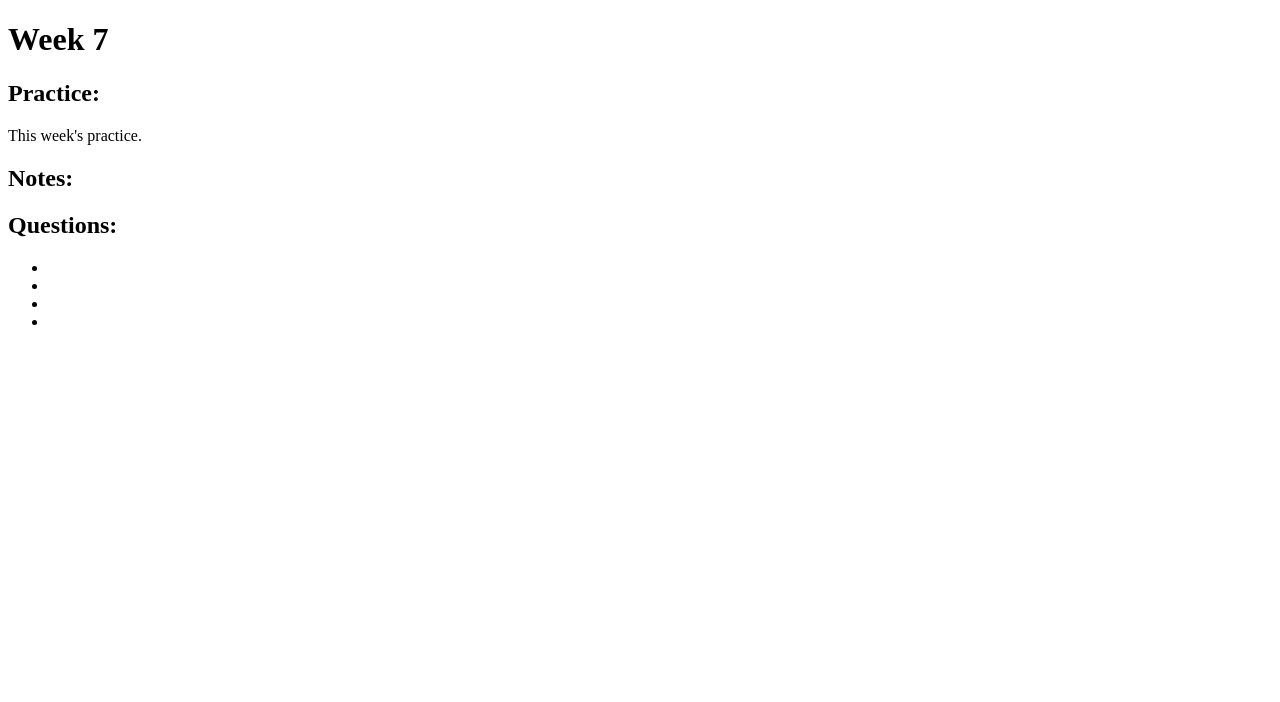
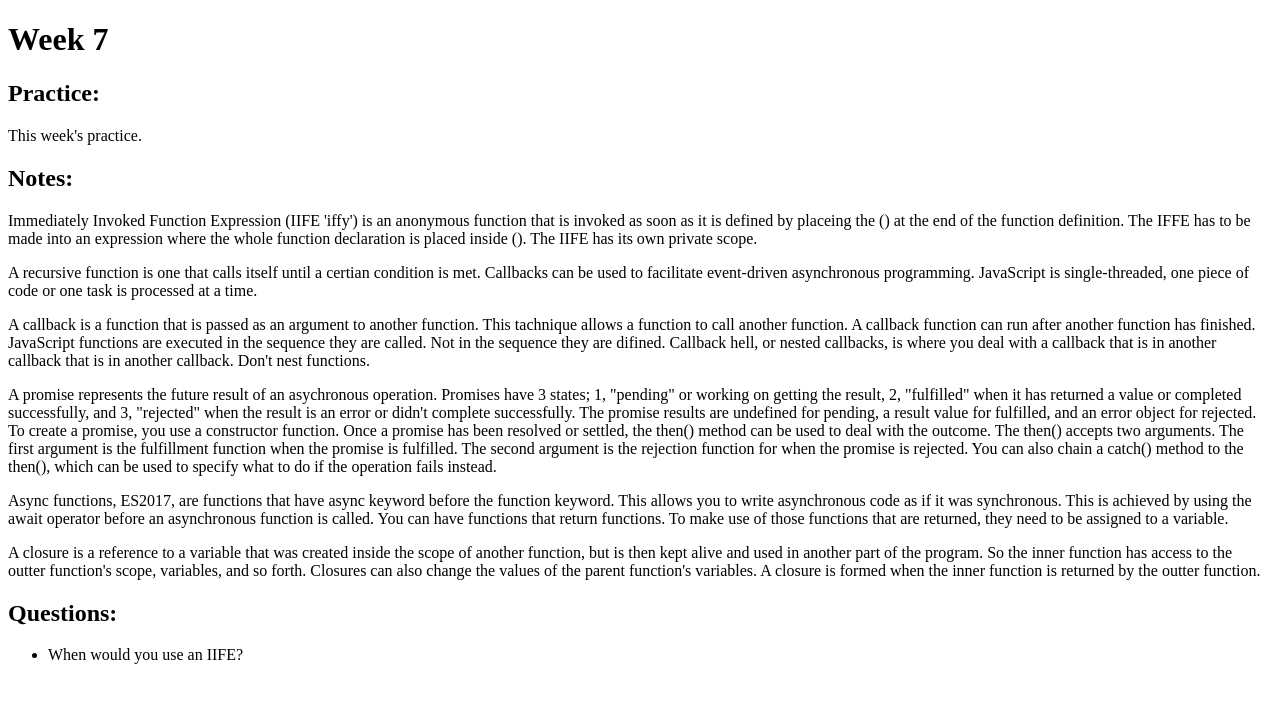
Before and after one commit to dh5harris/wdd330, a plain HTML site: page week7/index.html in a window 1280 px wide. Drawn offline with Linux system fonts and the light colour scheme.

Commit message:
added content

```diff
--- a/week7/index.html
+++ b/week7/index.html
@@ -14,14 +14,64 @@
     </section>
     <section>
       <h2>Notes:</h2>
+      <p>
+        Immediately Invoked Function Expression (IIFE 'iffy') is an anonymous
+        function that is invoked as soon as it is defined by placeing the () at
+        the end of the function definition. The IFFE has to be made into an
+        expression where the whole function declaration is placed inside (). The
+        IIFE has its own private scope.
+      </p>
+      <p>
+        A recursive function is one that calls itself until a certian condition
+        is met. Callbacks can be used to facilitate event-driven asynchronous
+        programming. JavaScript is single-threaded, one piece of code or one
+        task is processed at a time.
+      </p>
+      <p>
+        A callback is a function that is passed as an argument to another
+        function. This tachnique allows a function to call another function. A
+        callback function can run after another function has finished.
+        JavaScript functions are executed in the sequence they are called. Not
+        in the sequence they are difined. Callback hell, or nested callbacks, is
+        where you deal with a callback that is in another callback that is in
+        another callback. Don't nest functions.
+      </p>
+      <p>
+        A promise represents the future result of an asychronous operation.
+        Promises have 3 states; 1, "pending" or working on getting the result,
+        2, "fulfilled" when it has returned a value or completed successfully,
+        and 3, "rejected" when the result is an error or didn't complete
+        successfully. The promise results are undefined for pending, a result
+        value for fulfilled, and an error object for rejected. To create a
+        promise, you use a constructor function. Once a promise has been
+        resolved or settled, the then() method can be used to deal with the
+        outcome. The then() accepts two arguments. The first argument is the
+        fulfillment function when the promise is fulfilled. The second argument
+        is the rejection function for when the promise is rejected. You can also
+        chain a catch() method to the then(), which can be used to specify what
+        to do if the operation fails instead.
+      </p>
+      <p>
+        Async functions, ES2017, are functions that have async keyword before
+        the function keyword. This allows you to write asynchronous code as if
+        it was synchronous. This is achieved by using the await operator before
+        an asynchronous function is called. You can have functions that return
+        functions. To make use of those functions that are returned, they need
+        to be assigned to a variable.
+      </p>
+      <p>
+        A closure is a reference to a variable that was created inside the scope
+        of another function, but is then kept alive and used in another part of
+        the program. So the inner function has access to the outter function's
+        scope, variables, and so forth. Closures can also change the values of
+        the parent function's variables. A closure is formed when the inner
+        function is returned by the outter function.
+      </p>
     </section>
     <section>
       <h2>Questions:</h2>
       <ul>
-        <li></li>
-        <li></li>
-        <li></li>
-        <li></li>
+        <li>When would you use an IIFE?</li>
       </ul>
     </section>
   </body>
```
